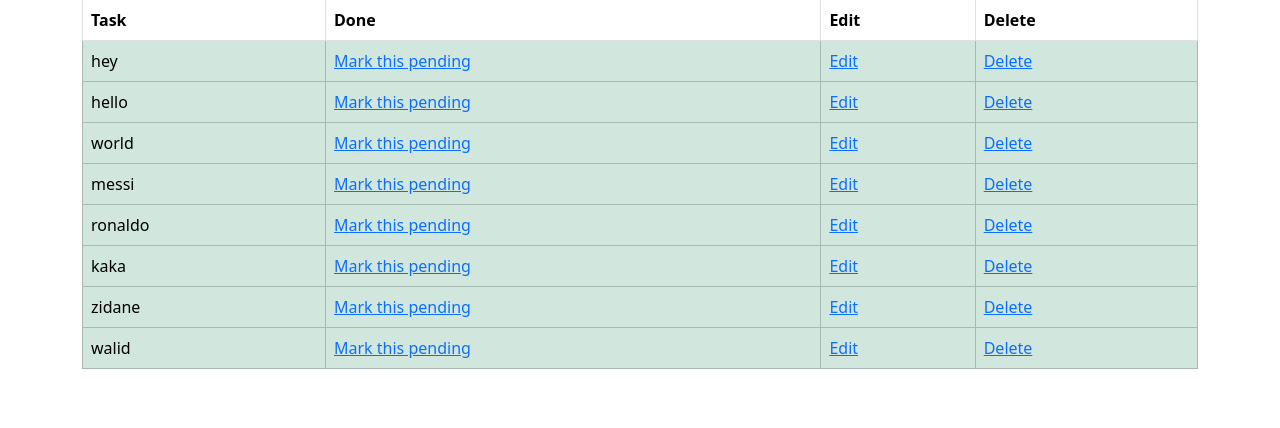
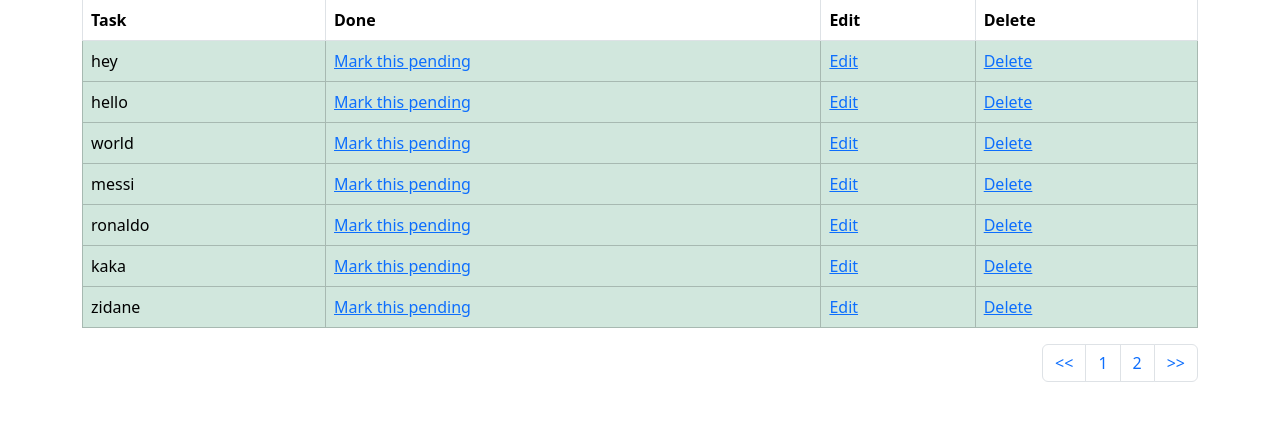
Before and after one commit to walidboudehane/Task-mate, a Django app: page /todolist/ in a window 1280 px wide. Shown: the part 181-609 px from the top of the page. Run offline with Django 5.2, Linux system fonts and the light colour scheme; data comes from the database, SQL or seed files in the repository; both versions use the stored data as it was after the commit.

Commit message:
pagination
7 tasks par page

```diff
--- a/myproject/taskmate/todolist/templates/todolist.html
+++ b/myproject/taskmate/todolist/templates/todolist.html
@@ -57,5 +57,23 @@
         {% endif %}
         </tbody>
       </table>
+      <nav aria-label="Page navigation example">
+        <ul class="pagination justify-content-end">
+          <li class="page-item ">
+            <a class="page-link" href="?pg=1"><<
+            </a>
+          </li>
+          {% if all_tasks.has_previous %}
+          <li class="page-item"><a class="page-link" href="?pg={{all_tasks.previous_page_number}}">{{all_tasks.previous_page_number}}</a></li>
+          {% endif %}
+          <li class="page-item"><a class="page-link" href="?pg={{all_tasks.number}}">{{all_tasks.number}}</a></li>
+          {% if all_tasks.has_next %}
+          <li class="page-item"><a class="page-link" href="?pg={{all_tasks.next_page_number}}">{{all_tasks.next_page_number}}</a></li>
+          {% endif %}
+          <li class="page-item">
+            <a class="page-link" href="?pg={{all_tasks.paginator.num_pages}}">>></a>
+          </li>
+        </ul>
+      </nav>
 </div>
 {% endblock content %}
--- a/myproject/taskmate/todolist/views.py
+++ b/myproject/taskmate/todolist/views.py
@@ -3,6 +3,7 @@ from django.http import HttpResponse,Http404
 from  todolist.models import Task
 from todolist.forms import TaskForm
 from django.contrib import messages
+from django.core.paginator import Paginator
 
 def todolist(request):
     if request.method=="POST":
@@ -14,6 +15,9 @@ def todolist(request):
         return redirect('todolist')
     else:
         all_tasks=Task.objects.all()
+        paginator=Paginator(all_tasks,per_page=7)
+        page=request.GET.get('pg')
+        all_tasks=paginator.get_page(page)
         return render(request,'todolist.html',{'all_tasks':all_tasks})
 
 def delete_task(request, task_id):
```
Also changed, not shown: myproject/taskmate/db.sqlite3.
